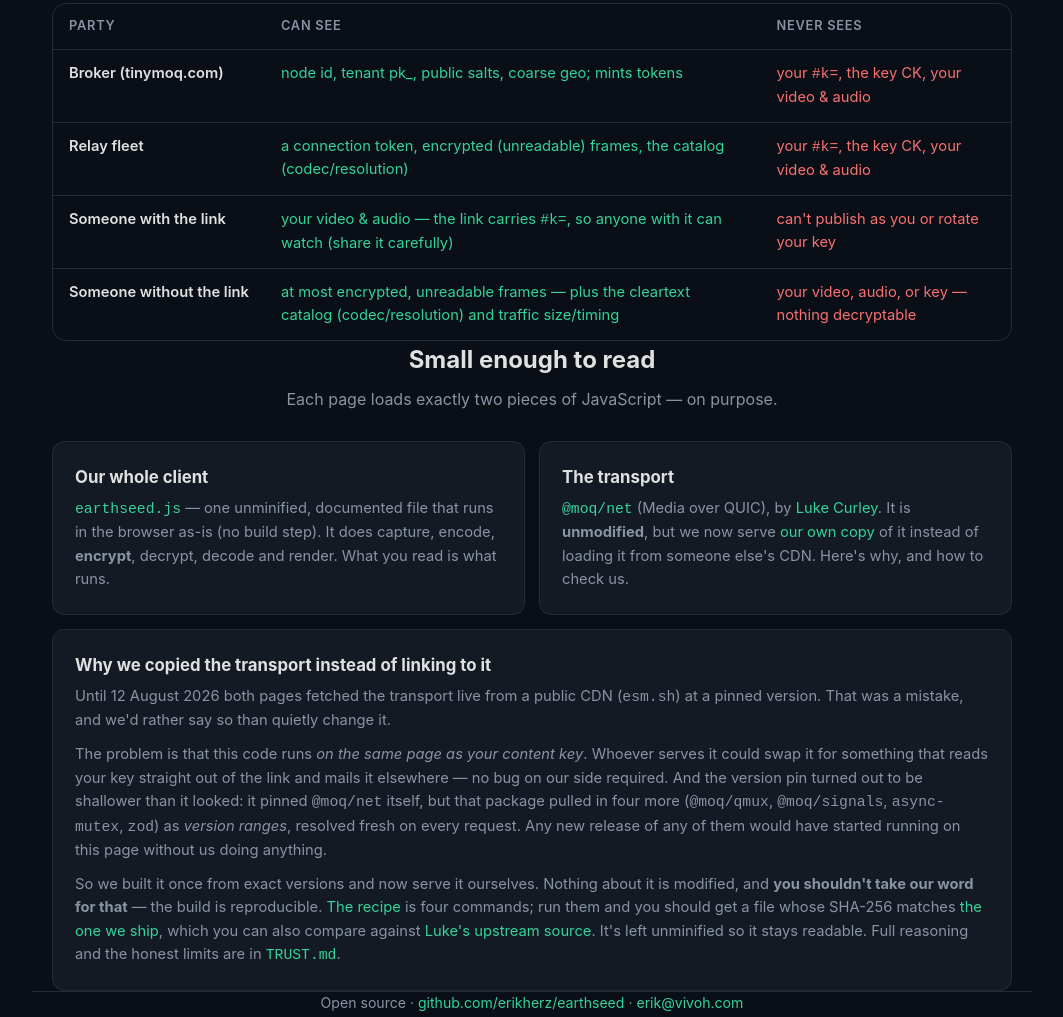
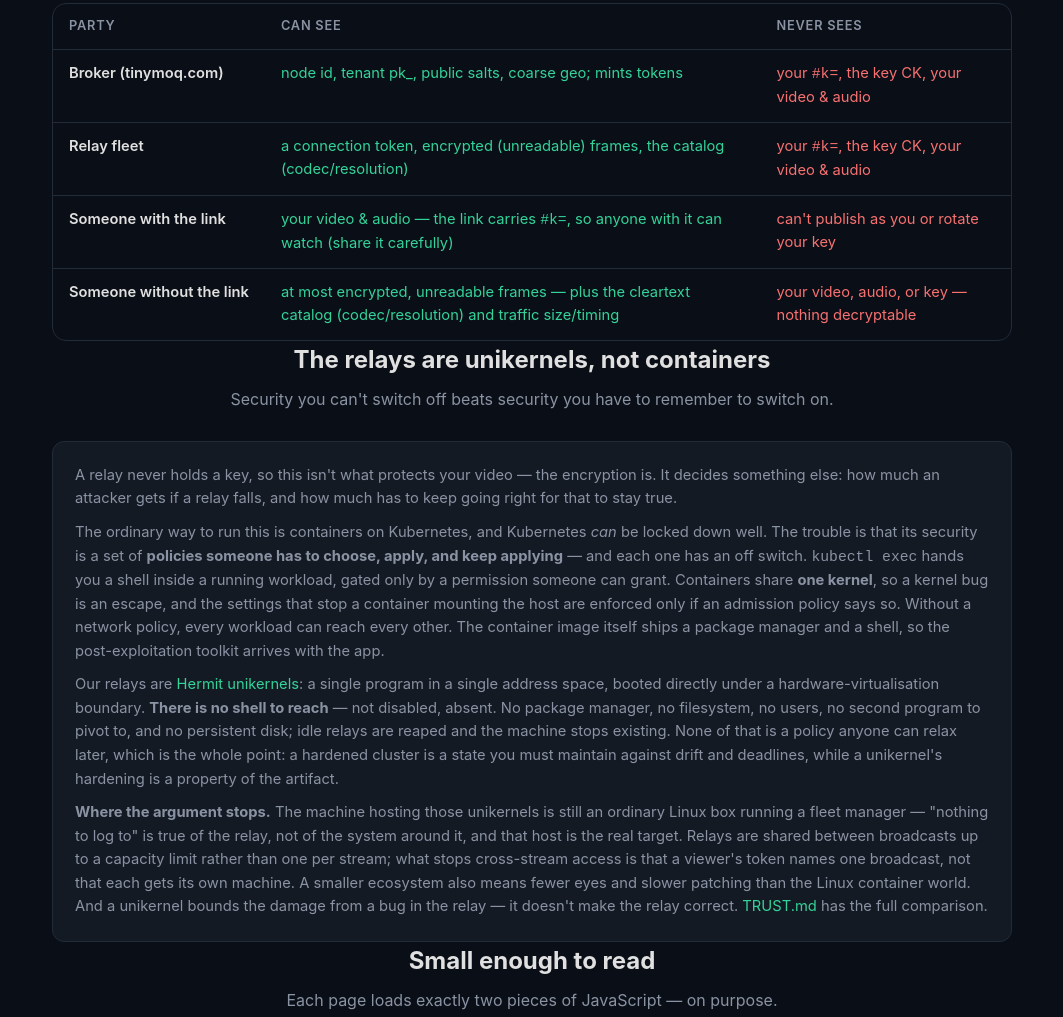
Before and after one commit to erikherz/earthseed, a website built with Vite: page simple/index.html in a window 1280 px wide. Shown: the part 2186-3203 px from the top of the page, without its empty margins (108-1171 px from the left). Built offline with nearby package versions, Linux system fonts and the light colour scheme; no server answers.

Commit message:
docs: why the relays are unikernels rather than containers
Partner-facing explanation of the Hermit/uhyve choice, on the landing page and
in full in TRUST.md.

The argument is not that Kubernetes is badly built — it is that its security is
a set of policies someone must choose, apply and keep applying, each with an off
switch. kubectl exec hands you a shell inside a running workload, gated by a
grant someone can make. Containers share one kernel, so a kernel bug is an
escape, and hostPath/privileged are blocked only if admission policy says so.
Default-allow networking. The image ships a package manager and a shell, so the
post-exploitation toolkit arrives with the app. A unikernel has no shell to
reach — absent, not disabled — and no policy anyone can relax later to bring one
back. Hardening as a property of the artifact rather than a state to maintain.

Both versions carry the limits, because the strongest claim available here does
not survive contact with the code. fleet/README.md says the autoscaler "spawns
one Hermit/uhyve unikernel relay per broadcast"; moq-autoscaler.py places new
broadcasts on the least-loaded node with headroom, up to MAX_USERS, unless
PER_STREAM_KEY is set — and it defaults to 0, marked "production unchanged". So
relays are shared, cross-stream access is prevented by token scope rather than
by machine boundaries, and per-broadcast isolation is a direction rather than a
description. Saying so is the point: the docs claiming more than the code
delivers is the failure mode this project can least afford.

Also stated: the host is an ordinary root Linux box whose journals carry
broadcast names and viewer counts, so "no disk to log to" describes the guest
and not the system; a smaller ecosystem means fewer eyes and slower patching;
and a unikernel bounds a bug's blast radius without making the relay correct.
None of it protects content — encryption does — and both versions lead with that.

```diff
--- a/simple/index.html
+++ b/simple/index.html
@@ -229,6 +229,51 @@
     </section>
 
     <section class="wrap">
+      <h2>The relays are unikernels, not containers</h2>
+      <p class="lead">
+        Security you can't switch off beats security you have to remember to switch on.
+      </p>
+      <div class="feature">
+        <p>
+          A relay never holds a key, so this isn't what protects your video — the encryption is.
+          It decides something else: how much an attacker gets if a relay falls, and how much has
+          to keep going right for that to stay true.
+        </p>
+        <p style="margin-top: 10px;">
+          The ordinary way to run this is containers on Kubernetes, and Kubernetes <em>can</em> be
+          locked down well. The trouble is that its security is a set of <b>policies someone has to
+          choose, apply, and keep applying</b> — and each one has an off switch. <code>kubectl
+          exec</code> hands you a shell inside a running workload, gated only by a permission
+          someone can grant. Containers share <b>one kernel</b>, so a kernel bug is an escape, and
+          the settings that stop a container mounting the host are enforced only if an admission
+          policy says so. Without a network policy, every workload can reach every other. The
+          container image itself ships a package manager and a shell, so the post-exploitation
+          toolkit arrives with the app.
+        </p>
+        <p style="margin-top: 10px;">
+          Our relays are <a href="https://github.com/erikherz/hermit-moq" target="_blank" rel="noopener">Hermit unikernels</a>:
+          a single program in a single address space, booted directly under a hardware-virtualisation
+          boundary. <b>There is no shell to reach</b> — not disabled, absent. No package manager, no
+          filesystem, no users, no second program to pivot to, and no persistent disk; idle relays are
+          reaped and the machine stops existing. None of that is a policy anyone can relax later,
+          which is the whole point: a hardened cluster is a state you must maintain against drift and
+          deadlines, while a unikernel's hardening is a property of the artifact.
+        </p>
+        <p style="margin-top: 10px;">
+          <b>Where the argument stops.</b> The machine hosting those unikernels is still an ordinary
+          Linux box running a fleet manager — "nothing to log to" is true of the relay, not of the
+          system around it, and that host is the real target. Relays are shared between broadcasts up
+          to a capacity limit rather than one per stream; what stops cross-stream access is that a
+          viewer's token names one broadcast, not that each gets its own machine. A smaller ecosystem
+          also means fewer eyes and slower patching than the Linux container world. And a unikernel
+          bounds the damage from a bug in the relay — it doesn't make the relay correct.
+          <a href="https://github.com/erikherz/earthseed/blob/main/simple/TRUST.md" target="_blank" rel="noopener">TRUST.md</a>
+          has the full comparison.
+        </p>
+      </div>
+    </section>
+
+    <section class="wrap">
       <h2>Small enough to read</h2>
       <p class="lead">Each page loads exactly two pieces of JavaScript — on purpose.</p>
       <div class="cards2">
```
Also changed, not shown: simple/TRUST.md (+41 -1 lines).
